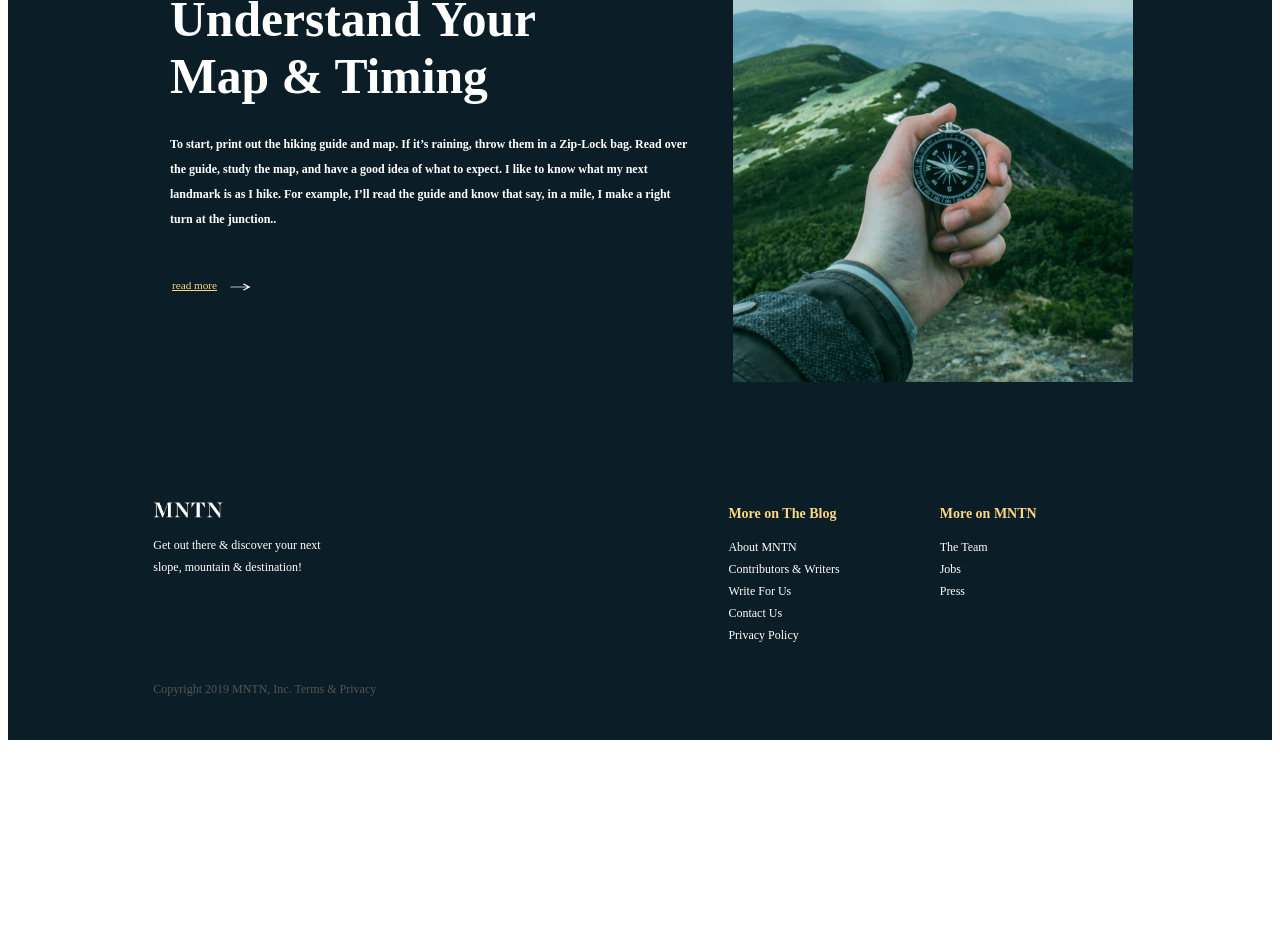
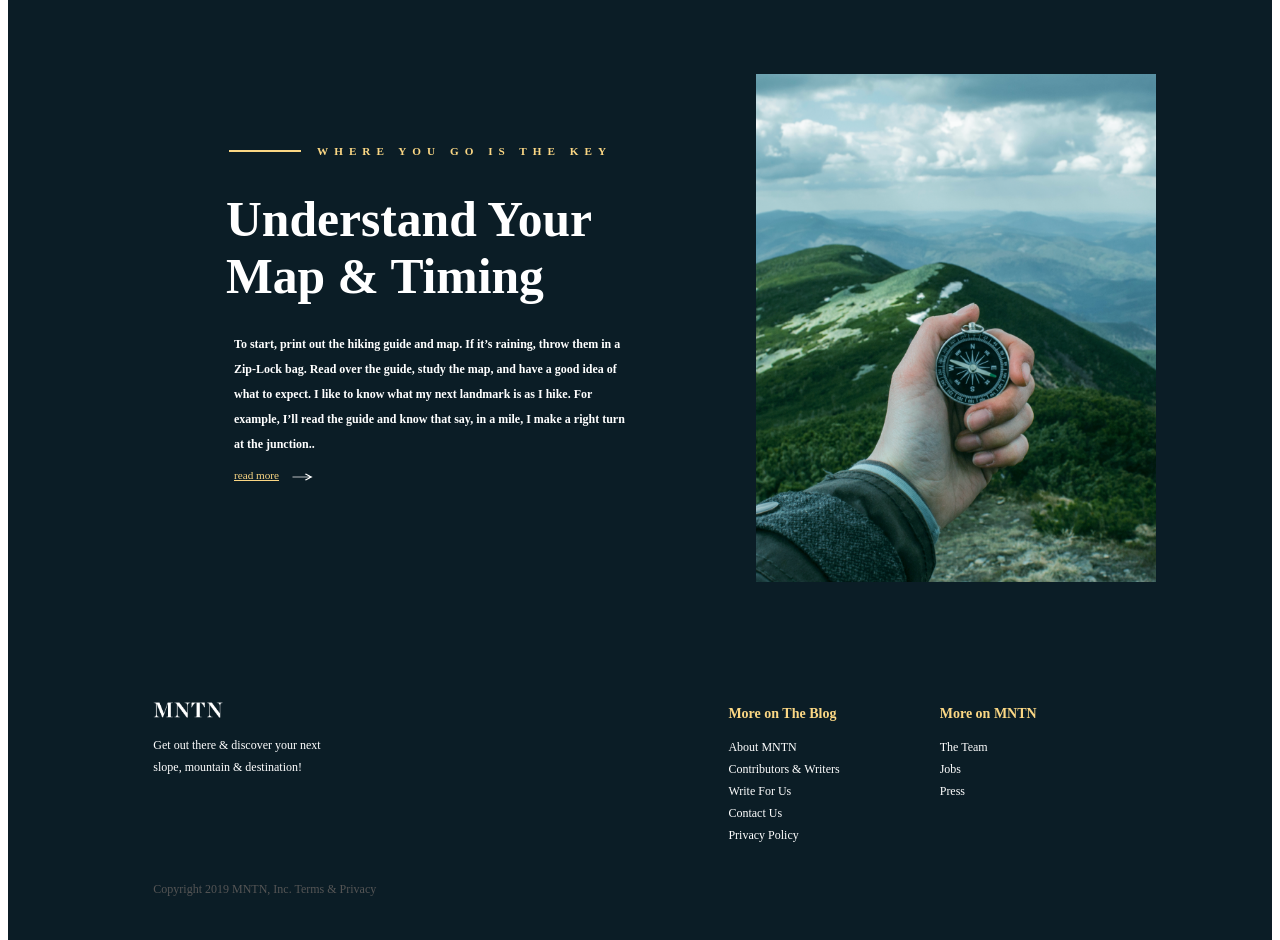
Before and after one commit to Anita-ihuman/MNTN-Template-, a Next.js app: page / in a window 1280 px wide. Shown: the part 2640-3580 px from the top of the page. Before the commit the page ends 3380 px from the top, so only its background shows below. Built offline with nearby package versions, Linux system fonts and the light colour scheme.

Commit message:
chnages the top position for footer and main

```diff
--- a/pages/index.tsx
+++ b/pages/index.tsx
@@ -27,7 +27,7 @@ export default function Home() {
           </div>
           <div
             className={styles.Header_text}
-            style={{ transform: `translateY(${offsetY * -0.8}px)` }}
+            style={{ transform: `translateY(${offsetY * -0.6}px)` }}
           >
             <div className={styles.Header_top}>
               <div className={styles.Header_line}>
@@ -87,19 +87,19 @@ export default function Home() {
           src="MG.png"
           className={styles.mountain}
           alt=""
-          style={{ transform: `translateY(${offsetY * 0.2}px)` }}
+          style={{ transform: `translateY(${offsetY * 0.3}px)` }}
         />
         <img
           src="VG.png"
           className={styles.person}
           alt=""
-          style={{ transform: `translateY(${offsetY * 0.3}px)` }}
+          style={{ transform: `translateY(${offsetY * 0.4}px)` }}
         />
         <img
           src="BG Content.png"
           className={styles.shade}
           alt=""
-          style={{ transform: `translateY(${offsetY * 0.35}px)` }}
+          style={{ transform: `translateY(${offsetY * 0.4}px)` }}
         />
       </div>
 
--- a/styles/Home.module.css
+++ b/styles/Home.module.css
@@ -225,7 +225,7 @@
   bottom: 0px;
   width:100%;
   right: 0px;
-  top: 323px;
+  top: 353px;
   bottom: -100px;
   z-index: 30;
 
@@ -245,7 +245,7 @@
   position: absolute;
   width: 1400px;
   right: 0;
-  top: 555px;
+  top: 605px;
   height: 350px;
   z-index: 100;
 }
--- a/styles/footer.module.scss
+++ b/styles/footer.module.scss
@@ -3,7 +3,7 @@
    background-color: #0b1d26;
    z-index: 40px;
    position: relative;
-   top: 350px;
+   top: 550px;
 }
 
 .Third {
--- a/styles/main.module.scss
+++ b/styles/main.module.scss
@@ -2,7 +2,7 @@
   width: 100%;
 background-color: #0B1D26;
  overflow: auto;
- top: 400px;
+ top: 600px;
  position: relative;
 }
 .content_text {
@@ -31,7 +31,7 @@ z-index: 100;
   font-weight: bold;
   font-size: 12px;
   line-height: 25px;
-  padding: 0px 33px;
+  padding: 0px 120px;
 }
 
 .main_content1 {
@@ -45,7 +45,8 @@ z-index: 100;
 }
 .content_top {
   display: flex;
-   padding:0px 33px;
+   padding:0px  115px;
+
 }
 .content_top h4 {
   margin: 7px 0px;
@@ -61,12 +62,12 @@ z-index: 100;
 .content_bottom {
   display: flex;
    padding: 35px;
+   padding:0px  120px;
 }
 .content_bottom a {
   font-family: Gilroy;
   font-size: 0.7rem;
   color: #fbd784;
-
   margin: 0;
 }
 .content_bottom img {
@@ -88,13 +89,9 @@ z-index: 100;
   flex-grow: 0;
   margin: 27px 0px;
   width: 460px;
-   padding: 0px 33px;
+ padding-left:112px;
 }
 @media (max-width: 600px) {
-  .main {
-
-
-}
   .main_content1{
     flex-direction: row;
     display: flex;
@@ -103,7 +100,7 @@ z-index: 100;
   .content_bold {
     margin: 27px 0px;
   width: 200px;
-   padding: 0px 33px;
+
   font-size: 1.5rem;
   }
   .content_line{
```
